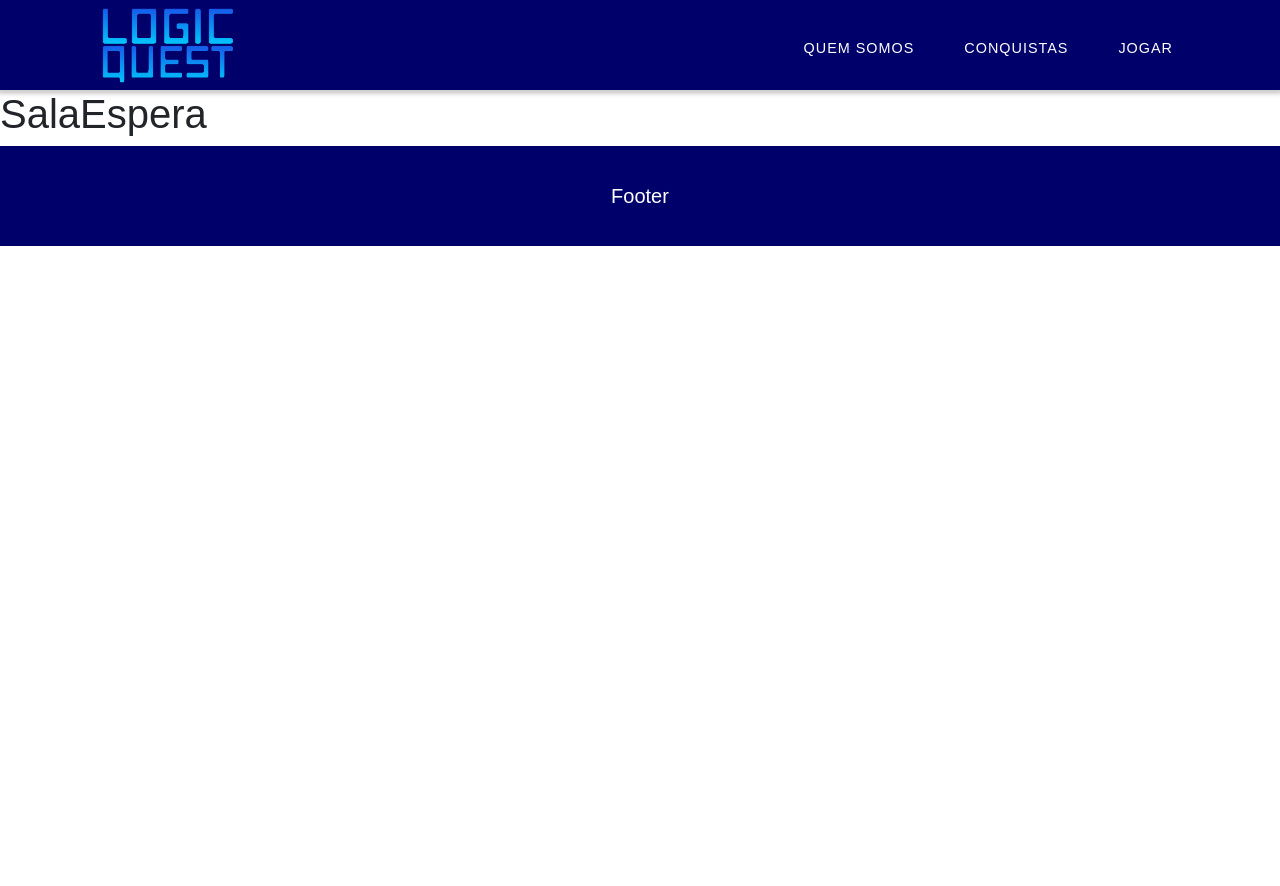
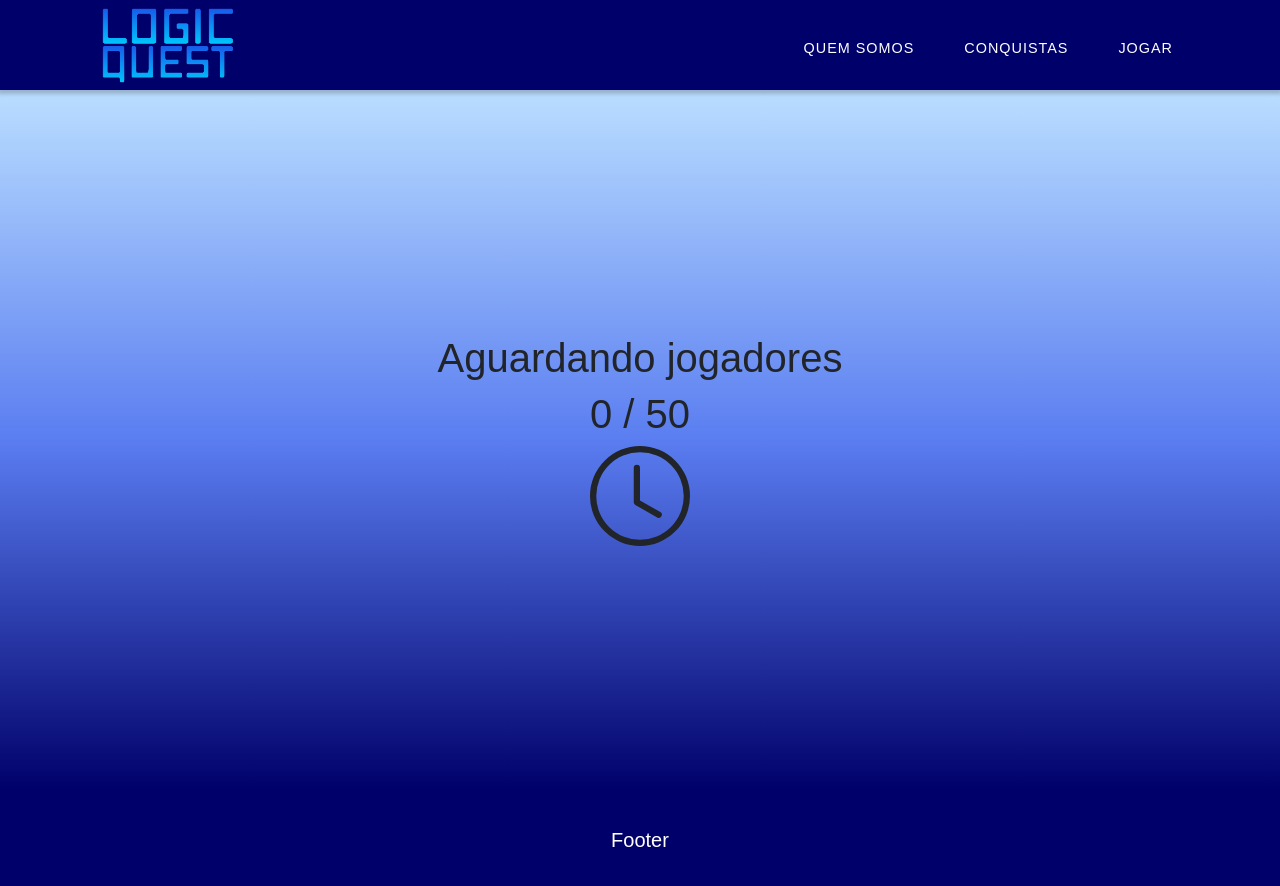
Before and after one commit to arthurmichaltchuk/logic_quest, a React (Create React App) app: page /espera in a window 1280 px wide. Shown: the top 886 px of the page. Before the commit the page ends 800 px from the top, so only its background shows below. Built offline with nearby package versions, Linux system fonts and the light colour scheme; the HTML template or start-up script is replaced by a standard one.

Commit message:
Tela de espera pronta

```diff
--- a/package.json
+++ b/package.json
@@ -10,6 +10,7 @@
     "react": "^18.2.0",
     "react-bootstrap": "^2.7.4",
     "react-dom": "^18.2.0",
+    "react-icons": "^4.9.0",
     "react-router-dom": "^6.11.2",
     "react-router-hash-link": "^2.4.3",
     "react-scripts": "5.0.1",
--- a/src/components/Header.jsx
+++ b/src/components/Header.jsx
@@ -3,7 +3,6 @@ import { Link } from 'react-router-dom';
 import { Nav, Container } from 'react-bootstrap';
 import React from 'react';
 import { useRef } from 'react';
-import { HashLink } from 'react-router-hash-link';
 import logo from '../assets/images/logoLogicQuest.png';
 
 function Header() {
--- a/src/components/Listagem/Listagem.jsx
+++ b/src/components/Listagem/Listagem.jsx
@@ -1,7 +1,5 @@
 import React from "react";
-import { Container } from "react-bootstrap";
 import ListagemItem from "./ListagemItem";
-import Footer from "../Footer.jsx";
 
 function Listagem() {
     return (
--- a/src/components/Listagem/ListagemItem.jsx
+++ b/src/components/Listagem/ListagemItem.jsx
@@ -1,11 +1,9 @@
 import React from "react";
-import { Col, Container, Row } from "react-bootstrap";
+import { Container } from "react-bootstrap";
 import Button from 'react-bootstrap/Button';
 import Form from 'react-bootstrap/Form';
 import Nav from 'react-bootstrap/Nav';
 import Navbar from 'react-bootstrap/Navbar';
-import NavDropdown from 'react-bootstrap/NavDropdown';
-
 
 function ListagemItem(props) {
     return (
@@ -33,7 +31,7 @@ function ListagemItem(props) {
                                 aria-label="Search"
                             />
                                 <a href="/espera">
-                                    <Button variant="outline-success">Jogar 2</Button>
+                                    <Button variant="outline-success">Jogar</Button>
                                 </a>
                         </Form>
                     </Navbar.Collapse>
--- a/src/components/SalaEspera.jsx
+++ b/src/components/SalaEspera.jsx
@@ -1,10 +1,37 @@
-import React from "react";
+import React, { useEffect, useState } from "react";
+import { Col, Row } from "react-bootstrap";
+import { BsClock } from "react-icons/bs";
 
 function SalaEspera() {
+    const [num, setNum] = useState(0);
+
+    useEffect(() =>{
+        setTimeout(() => {
+            window.location.href = "/estudo";
+        }, "10000");
+    }, [])
+
+    function handleClick(){
+        setNum(num + 1)
+    }
+
     return (
         <>
-            <h1>SalaEspera</h1>
+            <div className="fundoEspera" onClick={handleClick}>
+                <Row style={{textAlign:"center"}}>
+                    <Col md="12">
+                        <h1>Aguardando jogadores</h1>
+                    </Col>
+                    <Col md="12">
+                        <h1>{num} / 50</h1>
+                    </Col>
+                    <Col md="12">
+                        <BsClock className="iconEspera"/>
+                    </Col>
+                </Row>
+            </div>
         </>
+
     );
 }
 
--- a/src/index.css
+++ b/src/index.css
@@ -121,19 +121,23 @@ nav .menu-btn:checked~.menu {
 }
 
 .presentation {
-  background-color: antiquewhite;
+  background-image: linear-gradient(to top, #00006A 0%, #5A7DF1 50%, #BADEFF 100%);
   height: 700px;
   display: flex;
   align-items: center;
   justify-content: center;
 }
 
-.presentation {
+.fundoEspera {
   background-image: linear-gradient(to top, #00006A 0%, #5A7DF1 50%, #BADEFF 100%);
   height: 700px;
   display: flex;
   align-items: center;
   justify-content: center;
+}
+
+.iconEspera{
+  font-size: 100px;
 }
 
 .presentationListagem {
```
Also changed, not shown: 1 other file (tests, documents, lock files or other folders).
